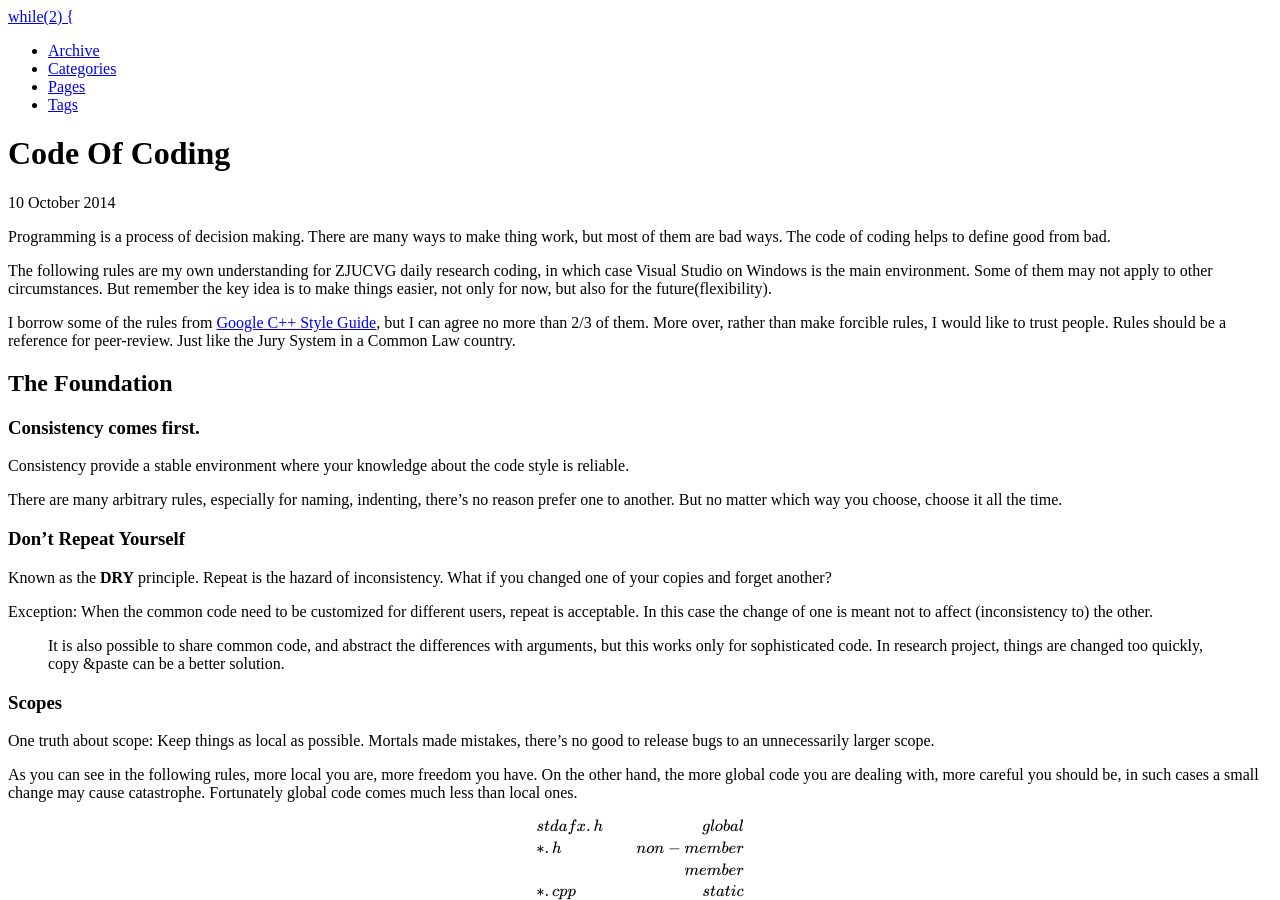
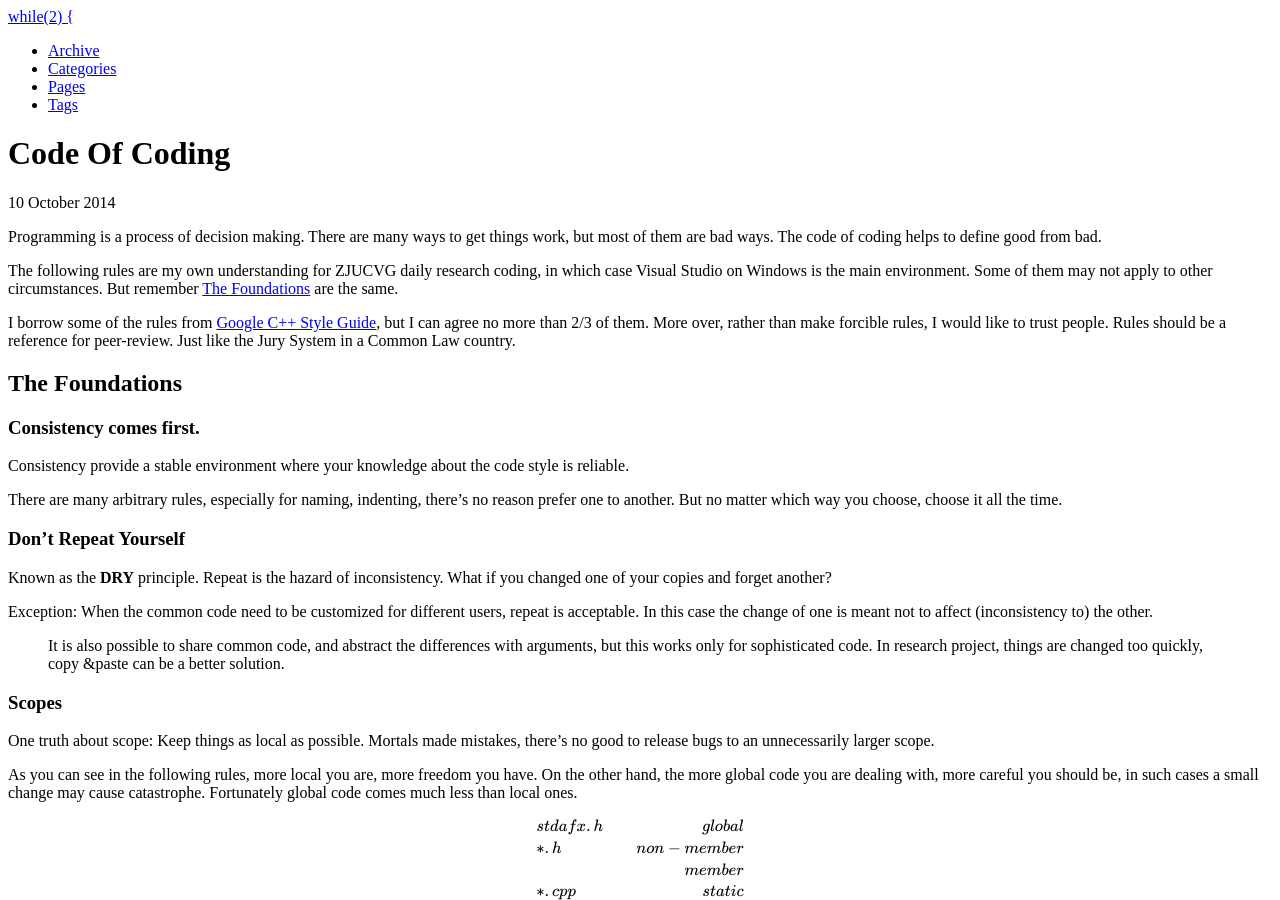
Before and after one commit to while2/while2.github.io, a Jekyll site: the page built from _posts/2014-10-10-code-of-coding.md, in a window 1280 px wide and 900 px high. Built offline with Jekyll 4.4.1, drawn with Linux system fonts in a browser that asks for light colours; formulas are drawn with MathJax 3; comment, search, counter and statistics services are not loaded.

Commit message:
code of coding

```diff
--- a/_posts/2014-10-10-code-of-coding.md
+++ b/_posts/2014-10-10-code-of-coding.md
@@ -2,17 +2,18 @@
 layout: post
 tags: c++
 categories: code
+abstract: Programming is a process of decision making. There are many ways to get things work, but most of them are bad ways. The code of coding helps to define good from bad. This is a draft of ZJUCVG C++ style guide.
 
 ---
 
-Programming is a process of decision making. There are many ways to make thing work, but most of them are bad ways. The code of coding helps to define good from bad.
+Programming is a process of decision making. There are many ways to get things work, but most of them are bad ways. The code of coding helps to define good from bad.
 
-The following rules are my own understanding for ZJUCVG daily research coding, in which case Visual Studio on Windows is the main environment. Some of them may not apply to other circumstances. But remember the key idea is to make things easier, not only for now, but also for the future(flexibility).
+The following rules are my own understanding for ZJUCVG daily research coding, in which case Visual Studio on Windows is the main environment. Some of them may not apply to other circumstances. But remember [The Foundations](#the-foundations) are the same.
 
 I borrow some of the rules from [Google C++ Style Guide](http://google-styleguide.googlecode.com/svn/trunk/cppguide.html), but I can agree no more than 2/3 of them.
 More over, rather than make forcible rules, I would like to trust people. Rules should be a reference for peer-review. Just like the Jury System in a Common Law country.
 
-## The Foundation
+## The Foundations
 
 ### Consistency comes first.
 Consistency provide a stable environment where your knowledge about the code style is reliable.
@@ -20,7 +21,6 @@
 There are many arbitrary rules, especially for naming, indenting, there's no reason prefer one to another. But no matter which way you choose, choose it all the time.
 
 ### Don't Repeat Yourself
-
 Known as the **DRY** principle. Repeat is the hazard of inconsistency. What if you changed one of your copies and forget another?
 
 Exception: When the common code need to be customized for different users, repeat is acceptable. In this case the change of one is meant not to affect (inconsistency to) the other.
```
